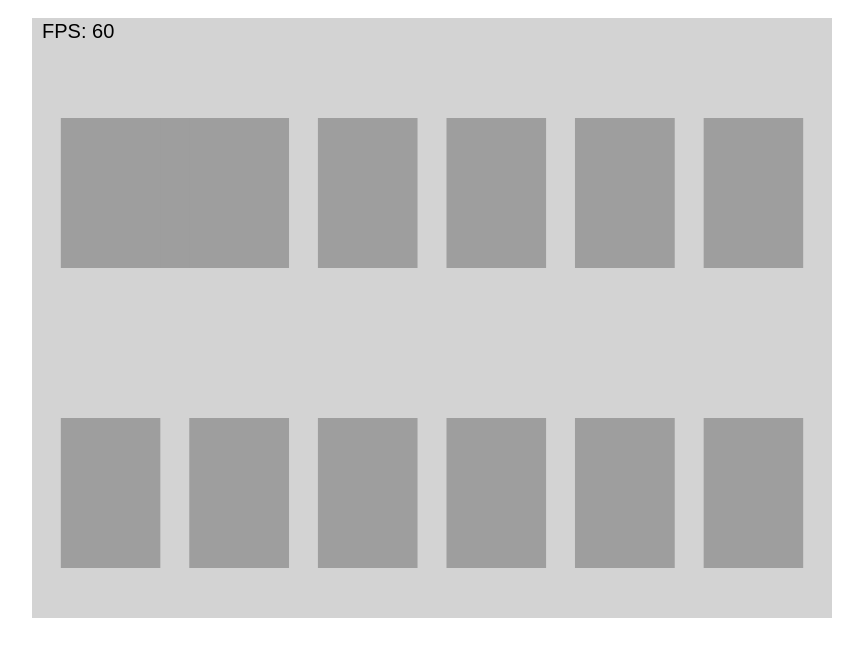
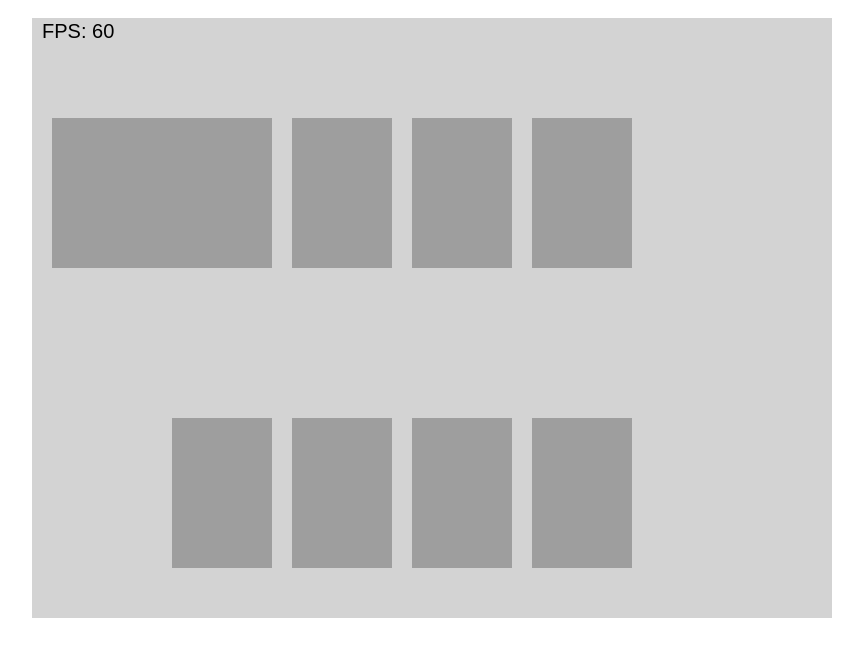
Before and after one commit to pelinski/ironproject-parking-threat, a plain HTML site: page index.html in a window 1280 px wide. Shown: the part 130-786 px from the top of the page, without its empty margins (208-1071 px from the left). Drawn offline with Linux system fonts and the light colour scheme.

Commit message:
parking place object works correctly

```diff
--- a/index.html
+++ b/index.html
@@ -7,6 +7,7 @@
     <script src="js/car.js"></script>
     <script src="js/player.js"></script>
     <script src="js/obstacle.js"></script>
+    <script src="js/parkingPlace.js"></script>
     <script src="js/game.js"></script>
     <script src="js/index.js"></script>
     <link rel="stylesheet" href="css/styles.css" />
--- a/js/game.js
+++ b/js/game.js
@@ -4,10 +4,11 @@ class Game {
     this.ctx = this.canvas.getContext("2d");
     this.width = this.canvas.width;
     this.height = this.canvas.height;
-
-    this.nObstacles = 7;
+    this.player;
+    this.parkingPlace;
+    this.nObstacles = 5; //Ntot = 2n
     this.obstacles = [];
-    this.spaceBetweenObstacles = 200 / this.nObstacles;
+    this.spaceBetweenObstacles = 100 / this.nObstacles;
   }
 
   init() {
@@ -51,20 +52,7 @@ class Game {
 
   createGameElements() {
     this.player = new Player(this.ctx);
-    for (let i = 0; i < this.nObstacles; i++) {
-      this.obstacles.push(
-        new Obstacle(
-          this.ctx,
-          this.spaceBetweenObstacles * (i + 1) + i * this.player.width,
-          100
-        ),
-        new Obstacle(
-          this.ctx,
-          this.spaceBetweenObstacles * (i + 1) + i * this.player.width,
-          400
-        )
-      );
-    }
+    this.createParkedCars();
   }
 
   drawGameElements() {
@@ -87,6 +75,62 @@ class Game {
     this.ctx.restore();
   }
 
+  createParkedCars() {
+    let parkingPlaceIdx = this.getRandomInt(0, this.nObstacles - 1);
+    let parkingPlaceRow = Math.round(Math.random());
+    for (let i = 0; i < this.nObstacles; i++) {
+      if (i != parkingPlaceIdx) {
+        this.obstacles.push(
+          new Obstacle(
+            this.ctx,
+            this.spaceBetweenObstacles * (i + 1) + i * this.player.width,
+            100
+          ),
+          new Obstacle(
+            this.ctx,
+            this.spaceBetweenObstacles * (i + 1) + i * this.player.width,
+            400
+          )
+        );
+      } else if (!parkingPlaceRow) {
+        this.obstacles.push(
+          new Obstacle(
+            this.ctx,
+            this.spaceBetweenObstacles * (i + 1) + i * this.player.width,
+            100
+          )
+        );
+        this.parkingPlace = new parkingPlace(
+          this.ctx,
+          parkingPlaceIdx * this.player.width,
+          400,
+          this.player.width,
+          this.player.height
+        );
+      } else {
+        this.obstacles.push(
+          new Obstacle(
+            this.ctx,
+            this.spaceBetweenObstacles * (i + 1) + i * this.player.width,
+            400
+          )
+        );
+        this.parkingPlace = new parkingPlace(
+          this.ctx,
+          parkingPlaceIdx * this.player.width,
+          100,
+          this.player.width,
+          this.player.height
+        );
+      }
+    }
+    console.log(this.parkingPlace);
+  }
+
+  getRandomInt(start, end) {
+    return Math.floor(Math.random() * (end - start)) + start;
+  }
+
   /*
   TODO
   gameOver() {}
```
